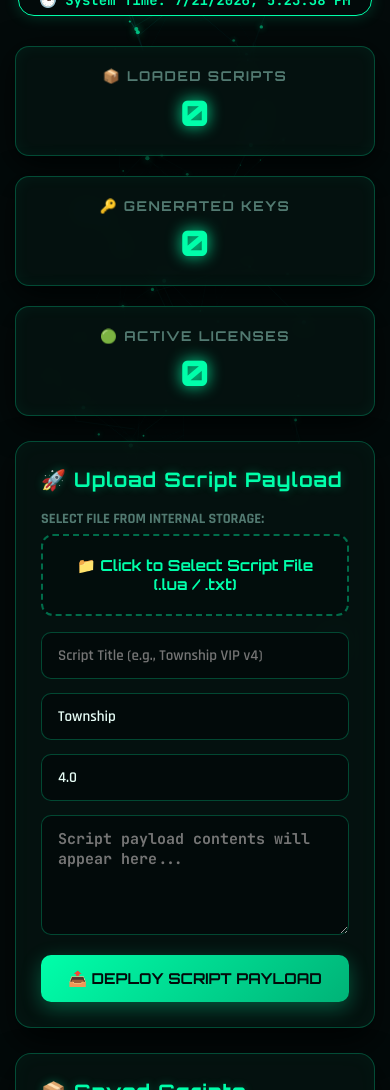
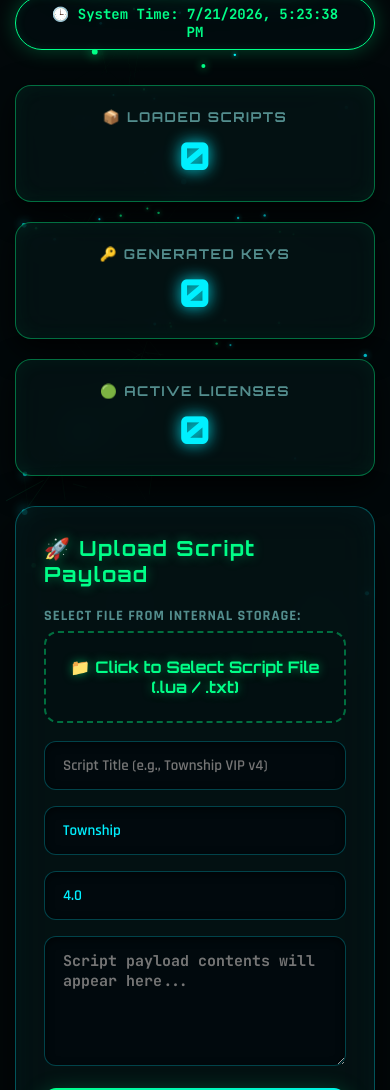
Before and after one commit to Aditya4650-am/License-panel-VIP, a website: page public/index.html in a window 390 px wide. Shown: the part 191-1281 px from the top of the page. Drawn offline with Linux system fonts and the light colour scheme; no server answers.

Commit message:
Refactor styles and enhance particle effects
Updated CSS variables and styles for improved design and responsiveness. Enhanced JavaScript functionality for dynamic particle effects.

```diff
--- a/public/index.html
+++ b/public/index.html
@@ -7,17 +7,17 @@
     <link href="https://fonts.googleapis.com/css2?family=Orbitron:wght@500;700;900&family=Rajdhani:wght@500;600;700&family=JetBrains+Mono:wght@500;700&display=swap" rel="stylesheet">
     <style>
         :root {
-            --bg-dark: #030a0a;
-            --neon-green: #00ffaa;
-            --neon-cyan: #00e5ff;
-            --neon-emerald: #00b377;
-            --neon-gold: #ffcc00;
+            --bg-dark: #02080a;
+            --neon-blue: #00f0ff;
+            --neon-green: #00ff88;
+            --dark-emerald: #003b2b;
+            --neon-gold: #ffd700;
             --neon-red: #ff2a5f;
-            --dark-surface: #061412;
-            --glass-bg: rgba(6, 20, 18, 0.75);
-            --glass-border: rgba(0, 255, 170, 0.25);
-            --text-main: #e6fcf5;
-            --text-muted: #527a71;
+            --dark-surface: rgba(4, 20, 22, 0.75);
+            --glass-border: rgba(0, 240, 255, 0.3);
+            --glass-border-green: rgba(0, 255, 136, 0.4);
+            --text-main: #e6ffff;
+            --text-muted: #538d8d;
         }
 
         * {
@@ -25,7 +25,7 @@
             margin: 0;
             padding: 0;
             font-family: 'Rajdhani', sans-serif;
-            transition: all 0.25s ease;
+            transition: all 0.3s cubic-bezier(0.175, 0.885, 0.32, 1.275);
         }
 
         body {
@@ -35,6 +35,7 @@
             padding: 25px 15px;
             overflow-x: hidden;
             position: relative;
+            perspective: 1000px;
         }
 
         #bgCanvas {
@@ -56,19 +57,25 @@
 
         .header {
             text-align: center;
-            margin-bottom: 30px;
+            margin-bottom: 35px;
         }
 
         .header h1 {
             font-family: 'Orbitron', sans-serif;
-            font-size: 2.3rem;
+            font-size: 2.5rem;
             font-weight: 900;
             text-transform: uppercase;
-            letter-spacing: 2px;
-            background: linear-gradient(135deg, var(--neon-green) 0%, var(--neon-cyan) 50%, #0088ff 100%);
+            letter-spacing: 3px;
+            background: linear-gradient(135deg, var(--neon-green) 0%, var(--neon-blue) 50%, #0066ff 100%);
             -webkit-background-clip: text;
             -webkit-text-fill-color: transparent;
-            text-shadow: 0 0 25px rgba(0, 255, 170, 0.5);
+            text-shadow: 0 0 30px rgba(0, 255, 136, 0.6);
+            animation: pulseGlow 3s infinite alternate;
+        }
+
+        @keyframes pulseGlow {
+            0% { filter: drop-shadow(0 0 15px rgba(0, 240, 255, 0.4)); }
+            100% { filter: drop-shadow(0 0 25px rgba(0, 255, 136, 0.8)); }
         }
 
         .live-clock {
@@ -76,32 +83,39 @@
             align-items: center;
             gap: 8px;
             margin-top: 12px;
-            padding: 6px 20px;
-            background: rgba(3, 10, 10, 0.9);
+            padding: 8px 24px;
+            background: rgba(2, 12, 15, 0.9);
             border: 1px solid var(--neon-green);
             border-radius: 30px;
             color: var(--neon-green);
             font-family: 'JetBrains Mono', monospace;
             font-size: 14px;
             font-weight: 700;
-            box-shadow: 0 0 15px rgba(0, 255, 170, 0.2);
+            box-shadow: 0 0 20px rgba(0, 255, 136, 0.25), inset 0 0 10px rgba(0, 255, 136, 0.1);
         }
 
         .stats-grid {
             display: grid;
             grid-template-columns: repeat(3, 1fr);
             gap: 20px;
-            margin-bottom: 25px;
+            margin-bottom: 30px;
         }
 
         .stat-card {
-            background: var(--glass-bg);
-            border: 1px solid var(--glass-border);
-            border-radius: 14px;
-            padding: 20px;
+            background: var(--dark-surface);
+            border: 1px solid var(--glass-border-green);
+            border-radius: 16px;
+            padding: 22px;
             text-align: center;
-            backdrop-filter: blur(12px);
-            box-shadow: 0 8px 32px 0 rgba(0, 0, 0, 0.8), inset 0 0 15px rgba(0, 255, 170, 0.05);
+            backdrop-filter: blur(16px);
+            box-shadow: 0 10px 30px rgba(0, 0, 0, 0.8), inset 0 0 20px rgba(0, 255, 136, 0.05);
+            transform-style: preserve-3d;
+        }
+
+        .stat-card:hover {
+            transform: translateY(-6px) rotateX(4deg) scale(1.02);
+            box-shadow: 0 20px 40px rgba(0, 255, 136, 0.25), inset 0 0 25px rgba(0, 255, 136, 0.15);
+            border-color: var(--neon-blue);
         }
 
         .stat-card h3 {
@@ -114,30 +128,36 @@
 
         .stat-card p {
             font-family: 'Orbitron', sans-serif;
-            font-size: 2.2rem;
+            font-size: 2.4rem;
             font-weight: 900;
-            color: var(--neon-green);
+            color: var(--neon-blue);
             margin-top: 6px;
-            text-shadow: 0 0 15px var(--neon-green);
+            text-shadow: 0 0 15px var(--neon-blue);
         }
 
         .card {
-            background: var(--glass-bg);
+            background: var(--dark-surface);
             border: 1px solid var(--glass-border);
-            border-radius: 16px;
-            padding: 25px;
-            margin-bottom: 25px;
-            backdrop-filter: blur(16px);
-            box-shadow: 0 15px 35px rgba(0, 0, 0, 0.7), inset 0 0 20px rgba(0, 255, 170, 0.03);
+            border-radius: 20px;
+            padding: 28px;
+            margin-bottom: 30px;
+            backdrop-filter: blur(20px);
+            box-shadow: 0 20px 50px rgba(0, 0, 0, 0.8), inset 0 0 30px rgba(0, 240, 255, 0.03);
+            transform-style: preserve-3d;
+        }
+
+        .card:hover {
+            border-color: var(--neon-green);
+            box-shadow: 0 25px 55px rgba(0, 255, 136, 0.15), inset 0 0 30px rgba(0, 255, 136, 0.05);
         }
 
         .card h2 {
             font-family: 'Orbitron', sans-serif;
-            font-size: 1.25rem;
+            font-size: 1.3rem;
             color: var(--neon-green);
-            margin-bottom: 18px;
-            letter-spacing: 1px;
-            text-shadow: 0 0 10px rgba(0, 255, 170, 0.3);
+            margin-bottom: 20px;
+            letter-spacing: 1.5px;
+            text-shadow: 0 0 12px rgba(0, 255, 136, 0.4);
         }
 
         label {
@@ -145,85 +165,93 @@
             font-size: 0.9rem;
             font-weight: 700;
             color: var(--text-muted);
-            margin-top: 12px;
+            margin-top: 14px;
             margin-bottom: 6px;
             text-transform: uppercase;
+            letter-spacing: 1px;
         }
 
         input[type="text"], input[type="number"], select, textarea {
             width: 100%;
-            padding: 13px 16px;
-            margin-bottom: 14px;
-            background: rgba(3, 10, 10, 0.9);
-            border: 1px solid rgba(0, 255, 170, 0.25);
-            border-radius: 10px;
-            color: var(--text-main);
+            padding: 14px 18px;
+            margin-bottom: 16px;
+            background: rgba(2, 10, 14, 0.95);
+            border: 1px solid rgba(0, 240, 255, 0.25);
+            border-radius: 12px;
+            color: var(--neon-blue);
             font-size: 15px;
             font-weight: 600;
             outline: none;
+            box-shadow: inset 0 2px 8px rgba(0, 0, 0, 0.6);
         }
 
         input[type="text"]:focus, input[type="number"]:focus, select:focus, textarea:focus {
             border-color: var(--neon-green);
-            box-shadow: 0 0 12px rgba(0, 255, 170, 0.3);
+            box-shadow: 0 0 15px rgba(0, 255, 136, 0.3), inset 0 0 10px rgba(0, 255, 136, 0.1);
+            color: var(--text-main);
         }
 
         .file-upload-box {
-            border: 2px dashed rgba(0, 255, 170, 0.4);
-            background: rgba(3, 10, 10, 0.6);
-            border-radius: 12px;
-            padding: 20px;
+            border: 2px dashed rgba(0, 255, 136, 0.4);
+            background: rgba(2, 15, 18, 0.6);
+            border-radius: 14px;
+            padding: 24px;
             text-align: center;
-            margin-bottom: 16px;
+            margin-bottom: 18px;
             cursor: pointer;
+            position: relative;
+            overflow: hidden;
         }
 
         .file-upload-box:hover {
-            border-color: var(--neon-green);
-            background: rgba(0, 255, 170, 0.08);
-            box-shadow: 0 0 15px rgba(0, 255, 170, 0.2);
+            border-color: var(--neon-blue);
+            background: rgba(0, 240, 255, 0.08);
+            box-shadow: 0 0 20px rgba(0, 240, 255, 0.25);
         }
 
         .file-upload-box p {
             color: var(--neon-green);
             font-family: 'Orbitron', sans-serif;
-            font-size: 0.95rem;
+            font-size: 1rem;
             font-weight: 700;
+            text-shadow: 0 0 10px rgba(0, 255, 136, 0.5);
         }
 
         input[type="file"] { display: none; }
 
         textarea {
-            height: 120px;
+            height: 130px;
             font-family: 'JetBrains Mono', monospace;
             resize: vertical;
         }
 
         .btn {
             width: 100%;
-            padding: 14px;
+            padding: 16px;
             font-family: 'Orbitron', sans-serif;
-            font-size: 15px;
+            font-size: 16px;
             font-weight: 700;
             text-transform: uppercase;
             border: none;
-            border-radius: 10px;
+            border-radius: 12px;
             cursor: pointer;
-            background: linear-gradient(135deg, var(--neon-green) 0%, var(--neon-emerald) 100%);
-            color: #030a0a;
-            box-shadow: 0 6px 20px rgba(0, 255, 170, 0.3);
+            background: linear-gradient(135deg, var(--neon-green) 0%, var(--neon-blue) 100%);
+            color: #02080a;
+            box-shadow: 0 8px 25px rgba(0, 255, 136, 0.4);
+            letter-spacing: 1px;
         }
 
         .btn:hover {
-            transform: translateY(-2px);
-            box-shadow: 0 10px 30px rgba(0, 255, 170, 0.5);
-            background: linear-gradient(135deg, var(--neon-cyan) 0%, var(--neon-green) 100%);
+            transform: translateY(-3px) scale(1.01);
+            box-shadow: 0 12px 35px rgba(0, 240, 255, 0.6);
+            background: linear-gradient(135deg, var(--neon-blue) 0%, var(--neon-green) 100%);
         }
 
         .table-responsive {
             overflow-x: auto;
-            border-radius: 12px;
-            border: 1px solid rgba(0, 255, 170, 0.2);
+            border-radius: 14px;
+            border: 1px solid rgba(0, 240, 255, 0.2);
+            box-shadow: 0 10px 30px rgba(0, 0, 0, 0.5);
         }
 
         table {
@@ -233,82 +261,91 @@
         }
 
         th, td {
-            padding: 14px 16px;
+            padding: 16px 18px;
             text-align: left;
-            border-bottom: 1px solid rgba(0, 255, 170, 0.08);
+            border-bottom: 1px solid rgba(0, 255, 136, 0.08);
         }
 
         th {
-            background: rgba(3, 10, 10, 0.95);
+            background: rgba(2, 12, 16, 0.95);
             font-family: 'Orbitron', sans-serif;
-            color: var(--neon-green);
+            color: var(--neon-blue);
             font-weight: 700;
             font-size: 12px;
+            letter-spacing: 1px;
         }
 
         code {
             font-family: 'JetBrains Mono', monospace;
-            color: var(--neon-cyan);
-            background: rgba(0, 229, 255, 0.1);
-            padding: 4px 8px;
+            color: var(--neon-green);
+            background: rgba(0, 255, 136, 0.1);
+            padding: 5px 10px;
             border-radius: 6px;
-            border: 1px solid rgba(0, 229, 255, 0.2);
+            border: 1px solid rgba(0, 255, 136, 0.25);
+            box-shadow: 0 0 8px rgba(0, 255, 136, 0.15);
         }
 
         .badge {
-            padding: 4px 10px;
+            padding: 5px 12px;
             border-radius: 20px;
             font-family: 'Orbitron', sans-serif;
             font-size: 11px;
             font-weight: 700;
         }
 
-        .badge-active { background: rgba(0, 255, 170, 0.15); color: var(--neon-green); border: 1px solid var(--neon-green); }
-        .badge-inactive { background: rgba(255, 42, 95, 0.15); color: var(--neon-red); border: 1px solid var(--neon-red); }
+        .badge-active { background: rgba(0, 255, 136, 0.15); color: var(--neon-green); border: 1px solid var(--neon-green); box-shadow: 0 0 10px rgba(0, 255, 136, 0.3); }
+        .badge-inactive { background: rgba(255, 42, 95, 0.15); color: var(--neon-red); border: 1px solid var(--neon-red); box-shadow: 0 0 10px rgba(255, 42, 95, 0.3); }
 
         .btn-action {
-            padding: 6px 12px;
+            padding: 7px 14px;
             font-size: 12px;
             font-weight: 700;
-            border-radius: 6px;
+            border-radius: 8px;
             cursor: pointer;
             border: none;
         }
 
-        .btn-copy { background: rgba(0, 229, 255, 0.15); color: var(--neon-cyan); border: 1px solid var(--neon-cyan); }
+        .btn-copy { background: rgba(0, 240, 255, 0.15); color: var(--neon-blue); border: 1px solid var(--neon-blue); }
+        .btn-copy:hover { background: var(--neon-blue); color: #02080a; box-shadow: 0 0 15px var(--neon-blue); }
+
         .btn-revoke { background: rgba(255, 42, 95, 0.15); color: var(--neon-red); border: 1px solid var(--neon-red); margin-left: 5px; }
-        .btn-delete { background: rgba(255, 42, 95, 0.25); color: var(--neon-red); border: 1px solid var(--neon-red); }
-        .btn-view { background: rgba(0, 255, 170, 0.15); color: var(--neon-green); border: 1px solid var(--neon-green); margin-right: 5px; }
+        .btn-revoke:hover { background: var(--neon-red); color: #fff; box-shadow: 0 0 15px var(--neon-red); }
+
+        .btn-delete { background: rgba(255, 42, 95, 0.2); color: var(--neon-red); border: 1px solid var(--neon-red); }
+        .btn-delete:hover { background: var(--neon-red); color: #fff; box-shadow: 0 0 15px var(--neon-red); }
+
+        .btn-view { background: rgba(0, 255, 136, 0.15); color: var(--neon-green); border: 1px solid var(--neon-green); margin-right: 5px; }
+        .btn-view:hover { background: var(--neon-green); color: #02080a; box-shadow: 0 0 15px var(--neon-green); }
 
         .script-preview-modal {
             display: none;
             position: fixed;
             top: 0; left: 0; width: 100vw; height: 100vh;
-            background: rgba(3, 10, 10, 0.9);
+            background: rgba(2, 8, 10, 0.92);
             z-index: 999;
             align-items: center; justify-content: center;
-            backdrop-filter: blur(10px);
+            backdrop-filter: blur(12px);
         }
 
         .script-preview-content {
-            background: var(--dark-surface);
+            background: rgba(3, 16, 20, 0.95);
             border: 1px solid var(--neon-green);
             width: 90%; max-width: 800px; max-height: 80vh;
-            border-radius: 16px; padding: 20px;
-            box-shadow: 0 0 30px rgba(0, 255, 170, 0.3);
+            border-radius: 20px; padding: 25px;
+            box-shadow: 0 0 40px rgba(0, 255, 136, 0.35);
             display: flex; flex-direction: column;
         }
 
         .script-preview-header {
             display: flex; justify-content: space-between; align-items: center;
-            margin-bottom: 15px; border-bottom: 1px solid rgba(0, 255, 170, 0.2); padding-bottom: 10px;
+            margin-bottom: 15px; border-bottom: 1px solid rgba(0, 255, 136, 0.2); padding-bottom: 10px;
         }
 
         .script-preview-body {
-            background: #020606; border-radius: 8px; padding: 15px;
+            background: #010507; border-radius: 10px; padding: 18px;
             overflow-y: auto; font-family: 'JetBrains Mono', monospace;
-            color: var(--neon-green); font-size: 13px; white-space: pre-wrap;
-            flex-grow: 1; border: 1px solid rgba(0, 255, 170, 0.1);
+            color: var(--neon-blue); font-size: 13px; white-space: pre-wrap;
+            flex-grow: 1; border: 1px solid rgba(0, 240, 255, 0.15);
         }
 
         @media (max-width: 650px) {
@@ -357,7 +394,7 @@
             <button class="btn" onclick="uploadScript()">📤 Deploy Script Payload</button>
         </div>
 
-        <!-- PROPER SCRIPT DASHBOARD -->
+        <!-- SCRIPT DASHBOARD -->
         <div class="card">
             <h2>📦 Saved Scripts Dashboard</h2>
             <div class="table-responsive">
@@ -419,7 +456,7 @@
         </div>
     </div>
 
-    <!-- SCRIPT INSPECTOR MODAL -->
+    <!-- SCRIPT PREVIEW MODAL -->
     <div id="previewModal" class="script-preview-modal">
         <div class="script-preview-content">
             <div class="script-preview-header">
@@ -431,14 +468,14 @@
     </div>
 
     <script>
-        // 3D INTERACTIVE PARTICLE MESH BACKGROUND
+        // DYNAMIC 3D NEON MESH & PARTICLE ENGINE
         const canvas = document.getElementById('bgCanvas');
         const ctx = canvas.getContext('2d');
-        let mouse = { x: null, y: null, radius: 150 };
+        let mouse = { x: window.innerWidth / 2, y: window.innerHeight / 2 };
 
         window.addEventListener('mousemove', (e) => {
-            mouse.x = e.x;
-            mouse.y = e.y;
+            mouse.x = e.clientX;
+            mouse.y = e.clientY;
         });
 
         function resizeCanvas() {
@@ -450,43 +487,46 @@
 
         class Particle3D {
             constructor() {
-                this.x = Math.random() * canvas.width;
-                this.y = Math.random() * canvas.height;
-                this.z = Math.random() * canvas.width;
-                this.radius = Math.random() * 2 + 1;
-                this.vx = (Math.random() - 0.5) * 1.2;
-                this.vy = (Math.random() - 0.5) * 1.2;
-                this.vz = (Math.random() - 0.5) * 1.2;
+                this.reset();
+            }
+
+            reset() {
+                this.x = (Math.random() - 0.5) * canvas.width * 1.5;
+                this.y = (Math.random() - 0.5) * canvas.height * 1.5;
+                this.z = Math.random() * 1000 + 1;
+                this.vx = (Math.random() - 0.5) * 0.8;
+                this.vy = (Math.random() - 0.5) * 0.8;
+                this.color = Math.random() > 0.5 ? '#00f0ff' : '#00ff88';
             }
 
             update() {
                 this.x += this.vx;
                 this.y += this.vy;
-                this.z += this.vz;
+                this.z -= 0.5;
 
-                if (this.x < 0 || this.x > canvas.width) this.vx *= -1;
-                if (this.y < 0 || this.y > canvas.height) this.vy *= -1;
-                if (this.z < 0 || this.z > canvas.width) this.vz *= -1;
+                if (this.z <= 0) this.reset();
             }
 
             draw() {
-                let scale = 300 / (300 + this.z);
-                let x2d = (this.x - canvas.width / 2) * scale + canvas.width / 2;
-                let y2d = (this.y - canvas.height / 2) * scale + canvas.height / 2;
-                let r2d = this.radius * scale;
+                let focalLength = 400;
+                let scale = focalLength / (focalLength + this.z);
+                let x2d = (this.x + (mouse.x - canvas.width / 2) * 0.1) * scale + canvas.width / 2;
+                let y2d = (this.y + (mouse.y - canvas.height / 2) * 0.1) * scale + canvas.height / 2;
+                let r2d = Math.max(0.5, 3 * scale);
 
                 ctx.beginPath();
-                ctx.arc(x2d, y2d, Math.max(0.1, r2d), 0, Math.PI * 2);
-                ctx.fillStyle = `rgba(0, 255, 170, ${scale * 0.8})`;
-                ctx.shadowBlur = 10 * scale;
-                ctx.shadowColor = '#00ffaa';
+                ctx.arc(x2d, y2d, r2d, 0, Math.PI * 2);
+                ctx.fillStyle = this.color;
+                ctx.shadowBlur = 12 * scale;
+                ctx.shadowColor = this.color;
                 ctx.fill();
             }
         }
 
-        const particles = Array.from({ length: 65 }, () => new Particle3D());
+        const particleCount = 75;
+        const particles = Array.from({ length: particleCount }, () => new Particle3D());
 
-        function animate3DMesh() {
+        function render3DEngine() {
             ctx.clearRect(0, 0, canvas.width, canvas.height);
 
             for (let i = 0; i < particles.length; i++) {
@@ -496,29 +536,27 @@
                 for (let j = i + 1; j < particles.length; j++) {
                     let dx = particles[i].x - particles[j].x;
                     let dy = particles[i].y - particles[j].y;
-                    let dz = particles[i].z - particles[j].z;
-                    let dist = Math.sqrt(dx * dx + dy * dy + dz * dz);
+                    let dist = Math.sqrt(dx * dx + dy * dy);
 
-                    if (dist < 180) {
-                        let scale = 300 / (300 + (particles[i].z + particles[j].z) / 2);
+                    if (dist < 150) {
+                        let scale = 400 / (400 + (particles[i].z + particles[j].z) / 2);
+                        let x1 = (particles[i].x + (mouse.x - canvas.width / 2) * 0.1) * scale + canvas.width / 2;
+                        let y1 = (particles[i].y + (mouse.y - canvas.height / 2) * 0.1) * scale + canvas.height / 2;
+                        let x2 = (particles[j].x + (mouse.x - canvas.width / 2) * 0.1) * scale + canvas.width / 2;
+                        let y2 = (particles[j].y + (mouse.y - canvas.height / 2) * 0.1) * scale + canvas.height / 2;
+
                         ctx.beginPath();
-                        ctx.moveTo(
-                            (particles[i].x - canvas.width / 2) * scale + canvas.width / 2,
-                            (particles[i].y - canvas.height / 2) * scale + canvas.height / 2
-                        );
-                        ctx.lineTo(
-                            (particles[j].x - canvas.width / 2) * scale + canvas.width / 2,
-                            (particles[j].y - canvas.height / 2) * scale + canvas.height / 2
-                        );
-                        ctx.strokeStyle = `rgba(0, 229, 255, ${(1 - dist / 180) * 0.25 * scale})`;
-                        ctx.lineWidth = 0.8 * scale;
+                        ctx.moveTo(x1, y1);
+                        ctx.lineTo(x2, y2);
+                        ctx.strokeStyle = `rgba(0, 255, 136, ${(1 - dist / 150) * 0.2 * scale})`;
+                        ctx.lineWidth = 1 * scale;
                         ctx.stroke();
                     }
                 }
             }
-            requestAnimationFrame(animate3DMesh);
+            requestAnimationFrame(render3DEngine);
         }
-        animate3DMesh();
+        render3DEngine();
 
         function updateClock() {
             document.getElementById('liveClock').innerText = "🕒 System Time: " + new Date().toLocaleString();
```
